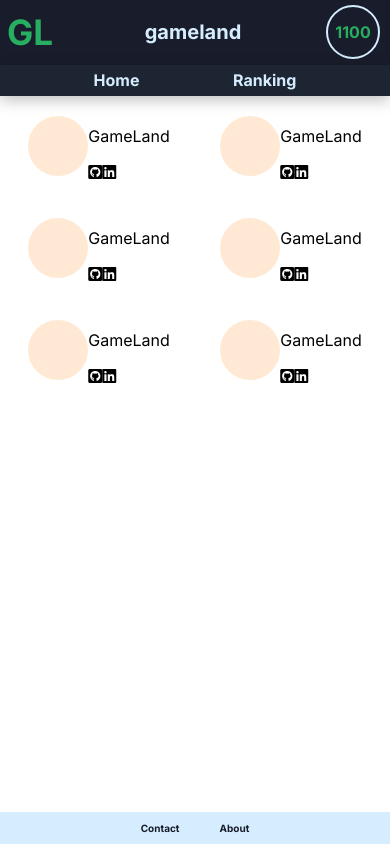
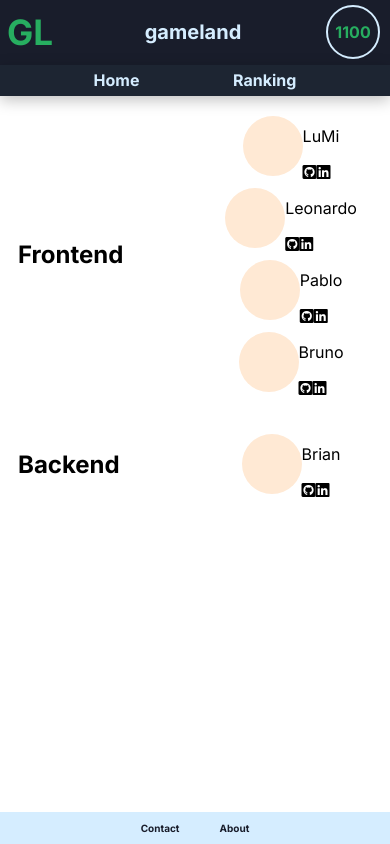
Before and after one commit to lupydev/game-land, a React (Create React App) app: page /contact in a window 390 px wide. Built offline with nearby package versions, Linux system fonts and the light colour scheme.

Commit message:
se organiza estructura y se crean breakpoints para hacerlo responsive

```diff
--- a/src/components/Contact.jsx
+++ b/src/components/Contact.jsx
@@ -10,73 +10,84 @@ export const Contact = () => {
       <NavBar />
 
       <div className="contactContainer">
-        <div className="contactContainer-card">
+        <h2>Frontend</h2>
+        <div className="frontend">
+          <div className="contactContainer-card">
+            <div className="contactContainer-card--img">
+              <img src="" alt="" />
+            </div>
+            <div className="contactContainer-card--contact">
+              <p>LuMi</p>
+              <div className="contactContainer-card--socials">
+                <i class="fa-brands fa-square-github"></i>
+                <i class="fa-brands fa-linkedin"></i>
+              </div>
+            </div>
+          </div>
+          <div className="contactContainer-card">
+            <div className="contactContainer-card--img">
+              <img src="" alt="" />
+            </div>
+            <div className="contactContainer-card--contact">
+              <p>Leonardo</p>
+              <div className="contactContainer-card--socials">
+                <i class="fa-brands fa-square-github"></i>
+                <i class="fa-brands fa-linkedin"></i>
+              </div>
+            </div>
+          </div>
+          <div className="contactContainer-card">
+            <div className="contactContainer-card--img">
+              <img src="" alt="" />
+            </div>
+            <div className="contactContainer-card--contact">
+              <p>Pablo</p>
+              <div className="contactContainer-card--socials">
+                <i class="fa-brands fa-square-github"></i>
+                <i class="fa-brands fa-linkedin"></i>
+              </div>
+            </div>
+          </div>
+          <div className="contactContainer-card">
+            <div className="contactContainer-card--img">
+              <img src="" alt="" />
+            </div>
+            <div className="contactContainer-card--contact">
+              <p>Bruno</p>
+              <div className="contactContainer-card--socials">
+                <i class="fa-brands fa-square-github"></i>
+                <i class="fa-brands fa-linkedin"></i>
+              </div>
+            </div>
+          </div>
+        </div>
+        <h2>Backend</h2>
+        <div className="backend">
+          <div className="contactContainer-card">
+            <div className="contactContainer-card--img">
+              <img src="" alt="" />
+            </div>
+            <div className="contactContainer-card--contact">
+              <p>Brian</p>
+              <div className="contactContainer-card--socials">
+                <i class="fa-brands fa-square-github"></i>
+                <i class="fa-brands fa-linkedin"></i>
+              </div>
+            </div>
+          </div>
+        </div>
+        {/* <div className="contactContainer-card">
           <div className="contactContainer-card--img">
             <img src="" alt="" />
           </div>
           <div className="contactContainer-card--contact">
             <p>GameLand</p>
             <div className="contactContainer-card--socials">
-            <i class="fa-brands fa-square-github"></i>
-            <i class="fa-brands fa-linkedin"></i>
+              <i class="fa-brands fa-square-github"></i>
+              <i class="fa-brands fa-linkedin"></i>
             </div>
           </div>
-        </div><div className="contactContainer-card">
-          <div className="contactContainer-card--img">
-            <img src="" alt="" />
-          </div>
-          <div className="contactContainer-card--contact">
-            <p>GameLand</p>
-            <div className="contactContainer-card--socials">
-            <i class="fa-brands fa-square-github"></i>
-            <i class="fa-brands fa-linkedin"></i>
-            </div>
-          </div>
-        </div><div className="contactContainer-card">
-          <div className="contactContainer-card--img">
-            <img src="" alt="" />
-          </div>
-          <div className="contactContainer-card--contact">
-            <p>GameLand</p>
-            <div className="contactContainer-card--socials">
-            <i class="fa-brands fa-square-github"></i>
-            <i class="fa-brands fa-linkedin"></i>
-            </div>
-          </div>
-        </div><div className="contactContainer-card">
-          <div className="contactContainer-card--img">
-            <img src="" alt="" />
-          </div>
-          <div className="contactContainer-card--contact">
-            <p>GameLand</p>
-            <div className="contactContainer-card--socials">
-            <i class="fa-brands fa-square-github"></i>
-            <i class="fa-brands fa-linkedin"></i>
-            </div>
-          </div>
-        </div><div className="contactContainer-card">
-          <div className="contactContainer-card--img">
-            <img src="" alt="" />
-          </div>
-          <div className="contactContainer-card--contact">
-            <p>GameLand</p>
-            <div className="contactContainer-card--socials">
-            <i class="fa-brands fa-square-github"></i>
-            <i class="fa-brands fa-linkedin"></i>
-            </div>
-          </div>
-        </div><div className="contactContainer-card">
-          <div className="contactContainer-card--img">
-            <img src="" alt="" />
-          </div>
-          <div className="contactContainer-card--contact">
-            <p>GameLand</p>
-            <div className="contactContainer-card--socials">
-            <i class="fa-brands fa-square-github"></i>
-            <i class="fa-brands fa-linkedin"></i>
-            </div>
-          </div>
-        </div>
+        </div> */}
       </div>
       <Footer />
     </div>
--- a/src/components/Header.jsx
+++ b/src/components/Header.jsx
@@ -8,7 +8,6 @@ export const Header = () => {
         <p>GL</p>
         {/* <img src="" alt="" /> */}
       </div>
-      {/* <div className="headerContainer-navbar"><NavBar/></div> */}
       <div className="headerContainer-player">
         <div className="headerContainer-player--name">
           <p>gameland</p>
--- a/src/style/components/_Contact.scss
+++ b/src/style/components/_Contact.scss
@@ -1,20 +1,111 @@
 .contactContainer {
+  display: flex;
+  flex-direction: column;
+  justify-content: center;
+  align-items: center;
+  gap: 2rem;
+  margin: 11rem 1rem 0rem 1rem;
+  font-size: 1.6rem;
+  font-weight: 700;
+  color: $secundary-color;
+  h2 {
+    color: $soft-blue1;
+  }
+  .frontend {
     display: grid;
-    grid-template-columns: repeat(2, 1fr);
-    margin: 11rem 1.8rem 0 1.8rem;
-    gap: 3rem;
-    font-size: 1.6rem;
+    grid-template-columns: repeat(2, 17rem);
     justify-content: center;
     align-items: center;
-    .contactContainer-card{
+    row-gap: 3rem;
+
+    .contactContainer-card {
       display: flex;
-      justify-content: center;
-    align-items: center;
-      .contactContainer-card--img{
-          height: 6rem;
-          width: 6rem;
-          border-radius: 50%;
-          background-color: $soft-orange;
+      align-items: center;
+      gap: 1rem;
+      .contactContainer-card--img {
+        height: 7rem;
+        width: 7rem;
+        border-radius: 30%;
+        background-color: $soft-orange;
+        box-shadow: $box-shadow;
+      }
+      .contactContainer-card--contact {
+        p {
+          margin-top: 0;
+        }
+        .contactContainer-card--socials {
+          display: flex;
+          gap: 1rem;
+          font-size: 2rem;
+          color: $main-color;
+        }
       }
     }
   }
+  .backend {
+    .contactContainer-card {
+      display: flex;
+      flex-direction: column;
+      align-items: center;
+      gap: 1rem;
+      text-align: center;
+      .contactContainer-card--img {
+        height: 7rem;
+        width: 7rem;
+        border-radius: 30%;
+        background-color: $soft-orange;
+        box-shadow: $box-shadow;
+      }
+      .contactContainer-card--contact {
+        p {
+          margin-top: 0;
+        }
+        .contactContainer-card--socials {
+          display: flex;
+          gap: 1rem;
+          font-size: 2rem;
+          color: $main-color;
+        }
+      }
+    }
+  }
+  @include media-up("tablet") {
+    position: absolute;
+    top: 0;
+    right: 0;
+    bottom: 0;
+    left: 0;
+    font-size: 2rem;
+    gap: 3rem;
+    .frontend {
+      grid-template-columns: repeat(2, 1fr);
+      gap: 6rem;
+      .contactContainer-card {
+        gap: 3rem;
+        .contactContainer-card--img {
+          width: 10rem;
+          height: 10rem;
+        }
+        .contactContainer-card--contact{
+          .contactContainer-card--socials{
+            font-size: 3rem;
+          }
+        }
+      }
+    }
+    .backend {
+      .contactContainer-card {
+        gap: 3rem;
+        .contactContainer-card--img {
+          width: 10rem;
+          height: 10rem;
+        }
+        .contactContainer-card--contact{
+          .contactContainer-card--socials{
+            font-size: 3rem;
+          }
+        }
+      }
+    }
+  }
+}
--- a/src/style/components/_Header.scss
+++ b/src/style/components/_Header.scss
@@ -25,7 +25,6 @@
     justify-content: center;
     align-items: center;
     p {
-      justify-content: center;
       font-size: 2rem;
       line-height: 2.478rem;
       font-weight: 700;
@@ -50,4 +49,7 @@
       text-align: center;
     }
   }
+  @include media-up("desktop"){
+    justify-content: space-around;
+  }
 }
```
